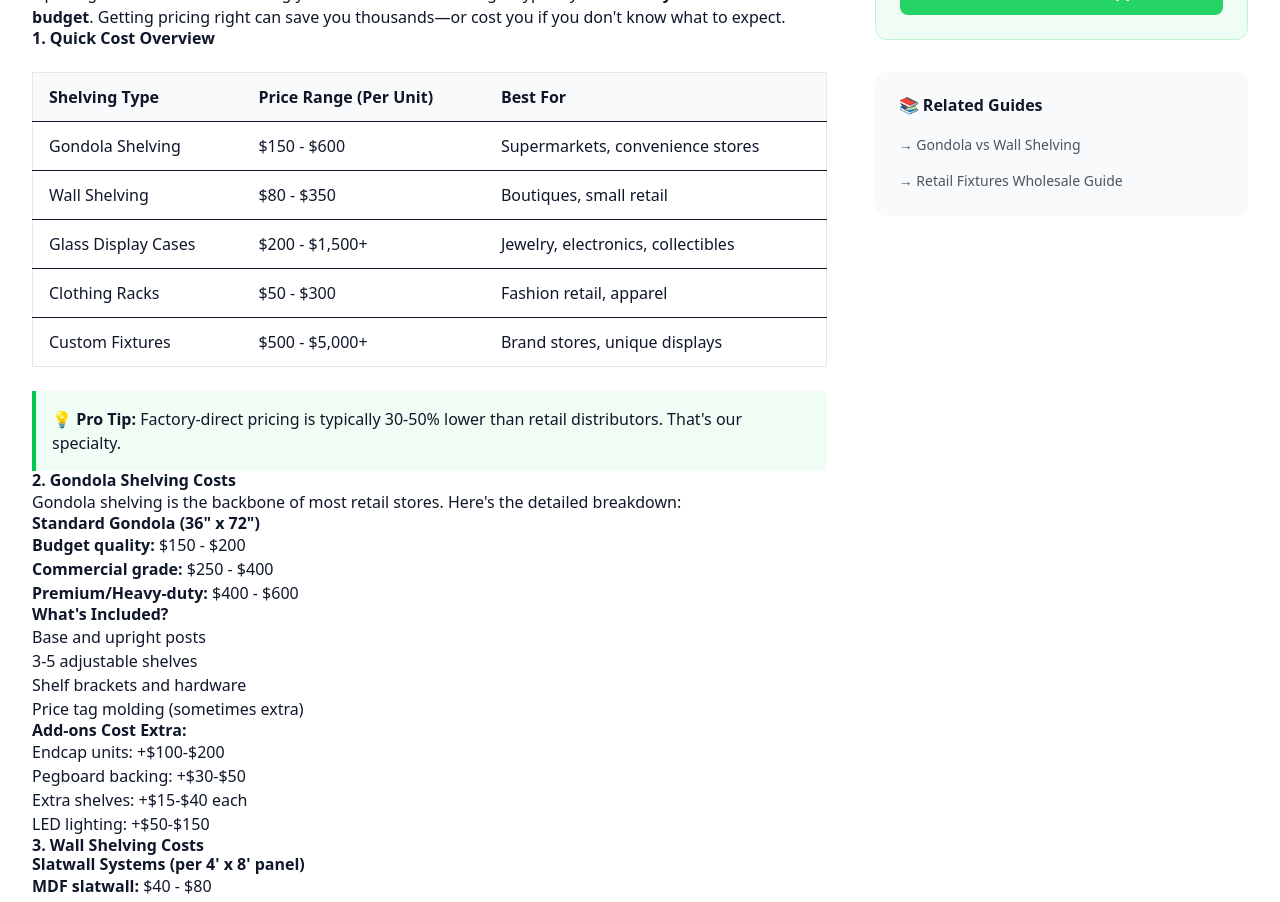
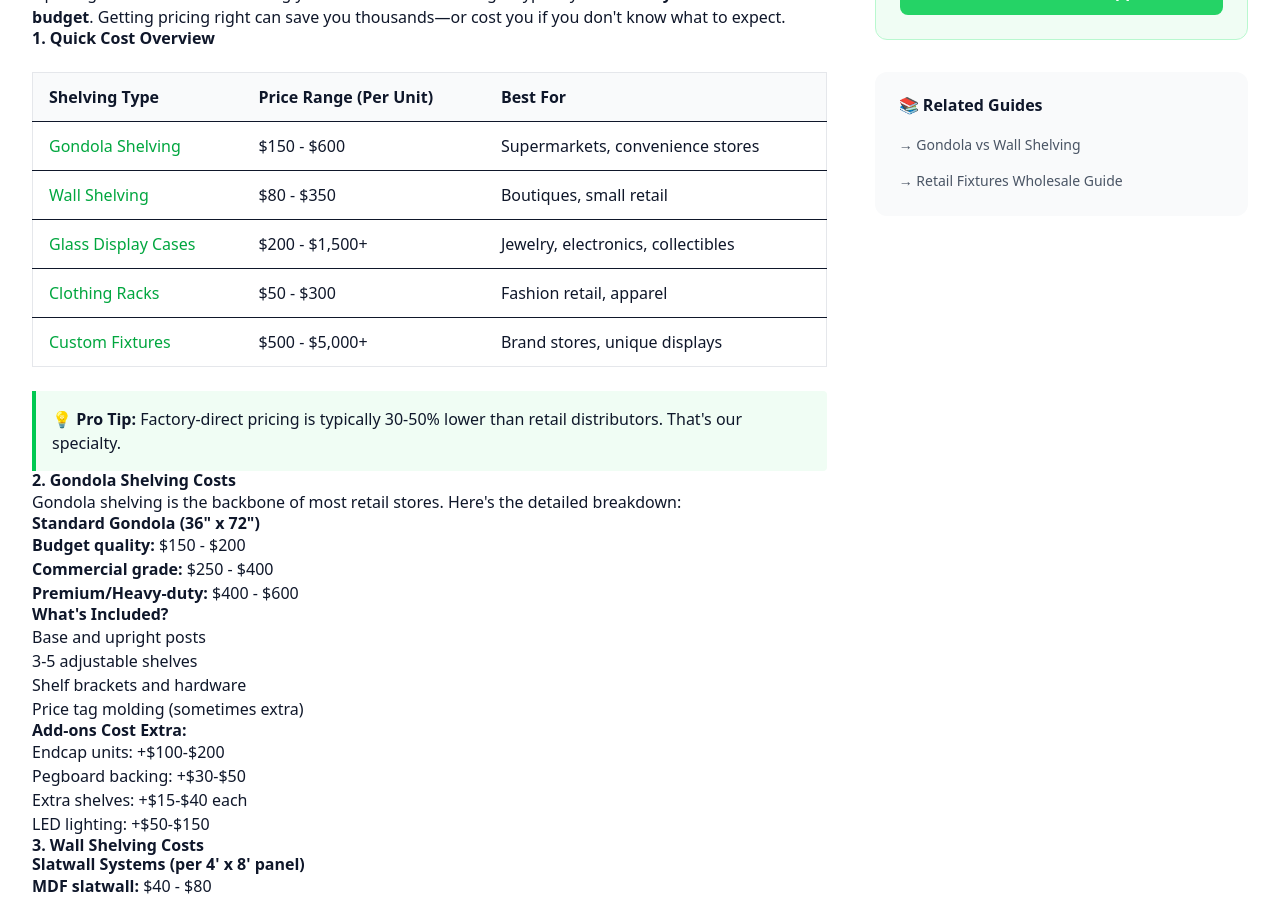
Before and after one commit to Benoy1200/goodok-website, a Next.js app: page /resources/blog/retail-shelving-cost-guide in a window 1280 px wide. Shown: the part 920-1822 px from the top of the page. Built offline with nearby package versions, Linux system fonts and the light colour scheme.

Commit message:
feat: GA4 tracking, Product/FAQ Schema, blog internal links

```diff
--- a/app/products/display-cases/page.tsx
+++ b/app/products/display-cases/page.tsx
@@ -1,6 +1,7 @@
 import type { Metadata } from "next";
 import Link from "next/link";
 import Image from "next/image";
+import { ProductSchema, FAQSchema } from "@/components/schema";
 
 export const metadata: Metadata = {
     title: "Display Cases Wholesale | Glass Showcases for Retail | Goodok",
@@ -94,7 +95,40 @@ const whyChooseUs = [
 ];
 
 export default function DisplayCasesPage() {
+    // FAQ data for structured data
+    const faqItems = [
+        {
+            question: "What types of glass do you offer for display cases?",
+            answer: "We offer 6mm tempered glass for standard cases and 10mm ultra-clear tempered glass for premium cases. Ultra-clear glass has no green tint and provides maximum clarity for jewelry and watches."
+        },
+        {
+            question: "Do your display cases come with LED lighting?",
+            answer: "Yes, all our display cases include LED lighting. Standard series has LED strip lighting, while Premium series features shadowless LED systems for even illumination without hot spots."
+        },
+        {
+            question: "What security features are available?",
+            answer: "We offer multiple lock options: key locks (standard), electronic keypad locks, and fingerprint locks. Premium cases also include reinforced glass and optional alarm sensors."
+        },
+        {
+            question: "Can you customize display case dimensions?",
+            answer: "Absolutely! We offer custom sizing for all display cases. Send us your requirements and we'll provide a quote. Custom orders typically add 2-3 weeks to lead time."
+        },
+        {
+            question: "What is the minimum order quantity?",
+            answer: "Our MOQ is just 1 unit for standard sizes. For custom designs, MOQ varies based on complexity. Contact us for specific requirements."
+        },
+    ];
+
     return (
+        <>
+            {/* Structured Data for SEO */}
+            <ProductSchema
+                name="Premium Glass Display Cases"
+                description="Professional retail display cases with LED lighting and security locks. Glass showcases for jewelry, watches, cosmetics, and collectibles. Factory-direct pricing with free 3D design."
+                category="Retail Display Equipment"
+            />
+            <FAQSchema items={faqItems} />
+
             <div className="pt-24">
                 {/* Hero - User-Focused Messaging */}
                 <section className="bg-gradient-to-br from-gray-900 via-purple-900 to-gray-900 text-white py-20 relative overflow-hidden">
@@ -309,5 +343,6 @@ export default function DisplayCasesPage() {
                     </div>
                 </section>
             </div>
+        </>
     );
 }
--- a/app/resources/blog/retail-shelving-cost-guide/page.tsx
+++ b/app/resources/blog/retail-shelving-cost-guide/page.tsx
@@ -94,27 +94,27 @@ export default function RetailShelvingCostGuide() {
                                         </thead>
                                         <tbody>
                                             <tr className="border-t">
-                                                <td className="px-4 py-3">Gondola Shelving</td>
+                                                <td className="px-4 py-3"><Link href="/products/gondola-shelving" className="text-green-600 hover:underline">Gondola Shelving</Link></td>
                                                 <td className="px-4 py-3">$150 - $600</td>
                                                 <td className="px-4 py-3">Supermarkets, convenience stores</td>
                                             </tr>
                                             <tr className="border-t">
-                                                <td className="px-4 py-3">Wall Shelving</td>
+                                                <td className="px-4 py-3"><Link href="/products/wall-shelving" className="text-green-600 hover:underline">Wall Shelving</Link></td>
                                                 <td className="px-4 py-3">$80 - $350</td>
                                                 <td className="px-4 py-3">Boutiques, small retail</td>
                                             </tr>
                                             <tr className="border-t">
-                                                <td className="px-4 py-3">Glass Display Cases</td>
+                                                <td className="px-4 py-3"><Link href="/products/display-cases" className="text-green-600 hover:underline">Glass Display Cases</Link></td>
                                                 <td className="px-4 py-3">$200 - $1,500+</td>
                                                 <td className="px-4 py-3">Jewelry, electronics, collectibles</td>
                                             </tr>
                                             <tr className="border-t">
-                                                <td className="px-4 py-3">Clothing Racks</td>
+                                                <td className="px-4 py-3"><Link href="/products/clothing-racks" className="text-green-600 hover:underline">Clothing Racks</Link></td>
                                                 <td className="px-4 py-3">$50 - $300</td>
                                                 <td className="px-4 py-3">Fashion retail, apparel</td>
                                             </tr>
                                             <tr className="border-t">
-                                                <td className="px-4 py-3">Custom Fixtures</td>
+                                                <td className="px-4 py-3"><Link href="/products/custom-fixtures" className="text-green-600 hover:underline">Custom Fixtures</Link></td>
                                                 <td className="px-4 py-3">$500 - $5,000+</td>
                                                 <td className="px-4 py-3">Brand stores, unique displays</td>
                                             </tr>
--- a/components/WhatsAppButton.tsx
+++ b/components/WhatsAppButton.tsx
@@ -1,6 +1,13 @@
 "use client";
 
 import { useState, useEffect } from "react";
+
+// Extend Window interface for gtag
+declare global {
+    interface Window {
+        gtag?: (command: string, action: string, params?: Record<string, unknown>) => void;
+    }
+}
 
 const WHATSAPP_NUMBER = "8613822102050";
 
@@ -15,9 +22,33 @@ export default function WhatsAppButton() {
         return () => clearTimeout(timer);
     }, []);
 
+    // Track WhatsApp dialog open
+    const handleToggle = () => {
+        const newState = !isOpen;
+        setIsOpen(newState);
+
+        // GA4 Event: WhatsApp dialog opened
+        if (newState && typeof window !== 'undefined' && window.gtag) {
+            window.gtag('event', 'whatsapp_dialog_open', {
+                event_category: 'engagement',
+                event_label: 'WhatsApp Chat Widget',
+            });
+        }
+    };
+
     const handleSend = () => {
         const text = message.trim() || "Hi, I need help with retail fixtures";
         const whatsappUrl = `https://wa.me/${WHATSAPP_NUMBER}?text=${encodeURIComponent(text)}`;
+
+        // GA4 Event: WhatsApp message sent (conversion event)
+        if (typeof window !== 'undefined' && window.gtag) {
+            window.gtag('event', 'whatsapp_message_sent', {
+                event_category: 'conversion',
+                event_label: 'WhatsApp Lead',
+                value: 1,
+            });
+        }
+
         window.open(whatsappUrl, "_blank");
     };
 
@@ -89,7 +120,7 @@ export default function WhatsAppButton() {
 
             {/* WhatsApp Icon Button */}
             <button
-                onClick={() => setIsOpen(!isOpen)}
+                onClick={handleToggle}
                 className="group relative"
                 aria-label="Chat on WhatsApp"
             >
```
Lines whose indentation alone changed are shown as unchanged.
